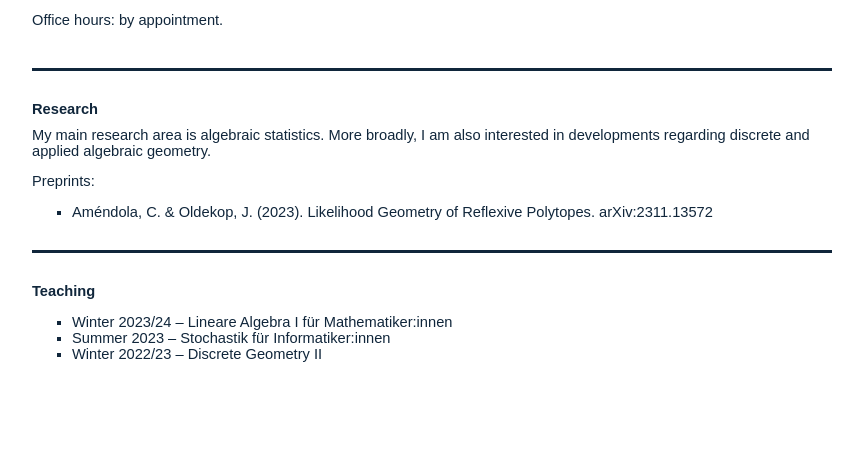
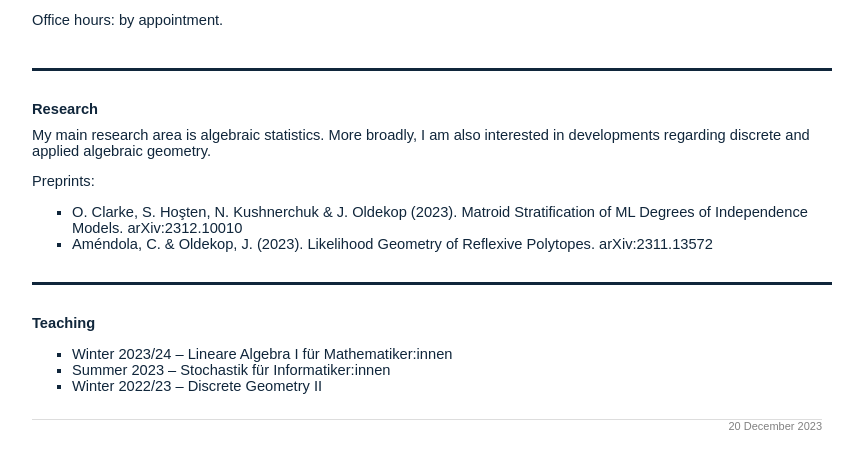
Before and after one commit to oldekop/oldekop.github.io, a plain HTML site: page index.html in a window 1280 px wide. Shown: the part 416-873 px from the top of the page, without its empty margins (208-1071 px from the left). Before the commit the page ends 803 px from the top, so only its background shows below. Drawn offline with Linux system fonts and the light colour scheme.

Commit message:
supplement

```diff
--- a/index.html
+++ b/index.html
@@ -28,6 +28,7 @@
     <p></p>
     <p1>Preprints:<br>
     <ul>
+      <li>O. Clarke, S. Hoşten, N. Kushnerchuk & J. Oldekop (2023). Matroid Stratification of ML Degrees of Independence Models. <a href="https://arxiv.org/abs/2312.10010">arXiv:2312.10010</a></li>
       <li>Am&eacutendola, C. & Oldekop, J. (2023). Likelihood Geometry of Reflexive Polytopes. <a href="https://arxiv.org/abs/2311.13572">arXiv:2311.13572</a></li>
     </ul>
     <p></p>
@@ -38,5 +39,7 @@
       <li>Summer 2023 &ndash; Stochastik f&uuml;r Informatiker:innen</li>
       <li>Winter 2022/23 &ndash; Discrete Geometry II</li>
    </ul>
+   <div id="postamble" class="status">
+    20 December 2023
   </body>
 </html>
--- a/style.css
+++ b/style.css
@@ -59,3 +59,13 @@ color: rgb(16, 38, 59);
 li {
 color: rgb(16, 38, 59);
 }
+
+#postamble {
+  margin-top: 25px;
+  margin-right: 10px;
+  margin-bottom: 10px;
+  border-top: 1px solid #DDD;
+  text-align: right;
+  font-size: 0.75em;
+  color: grey;
+}
```
